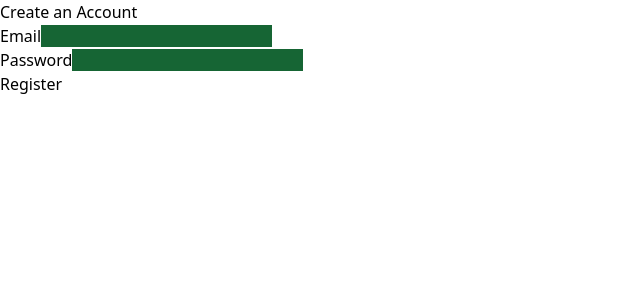
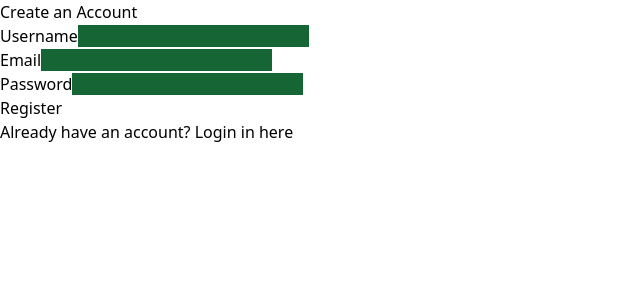
Before and after one commit to Riptir3/MovieStreamClient, a React (Vite) app: page /register in a window 1280 px wide. Shown: the top 300 px of the page, without its empty margins (0-640 px from the left). Built offline with nearby package versions, Linux system fonts and the light colour scheme.

Commit message:
Finish registration page

```diff
--- a/src/components/AuthForm.jsx
+++ b/src/components/AuthForm.jsx
@@ -4,6 +4,7 @@ import { Link } from "react-router-dom";
 
 export default function AuthForm({ type, onSubmit, message, clearMessage }) {
   const [formData, setFormData] = useState({
+    username : "",
     email: "",
     password: ""
   });
@@ -30,6 +31,21 @@ export default function AuthForm({ type, onSubmit, message, clearMessage }) {
           {isRegister ? "Create an Account" : "Login"}
         </h2>
 
+        {isRegister &&
+        <div className="mb-6">
+          <label className="block text-white mb-2 font-medium">Username</label>
+          <input
+            type="text"
+            name="username"
+            minLength={5}
+            onChange={handleChange}
+            value={formData.username}
+            required
+            autoComplete="new-username"
+            className="w-full px-3 py-2 rounded-lg bg-green-800 text-white text-base placeholder-gray-300 focus:outline-none focus:ring-2 focus:ring-green-400"/>
+        </div>
+        }
+
         <div className="mb-6">
           <label className="block text-white mb-2 font-medium">Email</label>
           <input
@@ -38,6 +54,7 @@ export default function AuthForm({ type, onSubmit, message, clearMessage }) {
             onChange={handleChange}
             value={formData.email}
             required
+            autoComplete="new-email"
             className="w-full px-3 py-2 rounded-lg bg-green-800 text-white text-base placeholder-gray-300 focus:outline-none focus:ring-2 focus:ring-green-400"
 />
         </div>
@@ -48,8 +65,10 @@ export default function AuthForm({ type, onSubmit, message, clearMessage }) {
             type="password"
             name="password"
             value={formData.password}
+            minLength={7}
             onChange={handleChange}
             required
+            autoComplete="new-password"
             className="w-full px-3 py-2 rounded-lg bg-green-800 text-white text-base placeholder-gray-300 focus:outline-none focus:ring-2 focus:ring-green-400"
           />
         </div>
@@ -79,14 +98,22 @@ export default function AuthForm({ type, onSubmit, message, clearMessage }) {
         >
           {isRegister ? "Register" : "Login"}
         </button>
-        {!isRegister && (
+        {!isRegister ? (
           <p className="text-gray-400 text-center mt-4 text-sm">
             Don’t have an account?{" "}
             <Link
               to="/register"
-              className="text-green-400 hover:text-green-300 font-semibold transition-colors"
-            >
+              className="text-green-400 hover:text-green-300 font-semibold transition-colors">
               Create one here
+            </Link>
+          </p>
+        ) : (
+          <p className="text-gray-400 text-center mt-4 text-sm">
+            Already have an account?{" "}
+            <Link
+              to="/login"
+              className="text-green-400 hover:text-green-300 font-semibold transition-colors">
+              Login in here
             </Link>
           </p>
         )}
--- a/src/pages/RegisterPage.jsx
+++ b/src/pages/RegisterPage.jsx
@@ -1,21 +1,25 @@
 import { useState } from "react";
 import AuthForm from "../components/AuthForm";
 import { register } from "../services/AuthService";
+import { useNavigate } from "react-router-dom";
 
 export default function RegisterPage() {
-  const [error, setError] = useState("");
+  const [message, setMessage] = useState("");
+  const navigate = useNavigate();
 
   const handleRegister = async (data) => {
-    setError("");
     try {
-      await register(data);
-      alert("Registration successful ✅");
+      await register(data.username, data.email,data.password);
+        setMessage("Rigistration successful ✅");
+        setTimeout(() => {
+        navigate("/login");
+      }, 1000);
     } catch (err) {
-      setError(err.message);
+      setMessage(err.message);
     }
   };
 
   return (
-      <AuthForm type="register" onSubmit={handleRegister} error={error} clearError={() => setError("")}/>
+      <AuthForm type="register" onSubmit={handleRegister} message={message} clearMessage={() => setMessage("")}/>
   );
 }
--- a/src/services/AuthService.js
+++ b/src/services/AuthService.js
@@ -1,7 +1,7 @@
 import api from "../api/axios";
 
-export const register = async (email,password) =>{
-    const response = await api.post(`/user/register`,{email,password});
+export const register = async (username,email,password) =>{
+    const response = await api.post(`/user/register`,{username,email,password});
     return response.data;
 }
 
```
